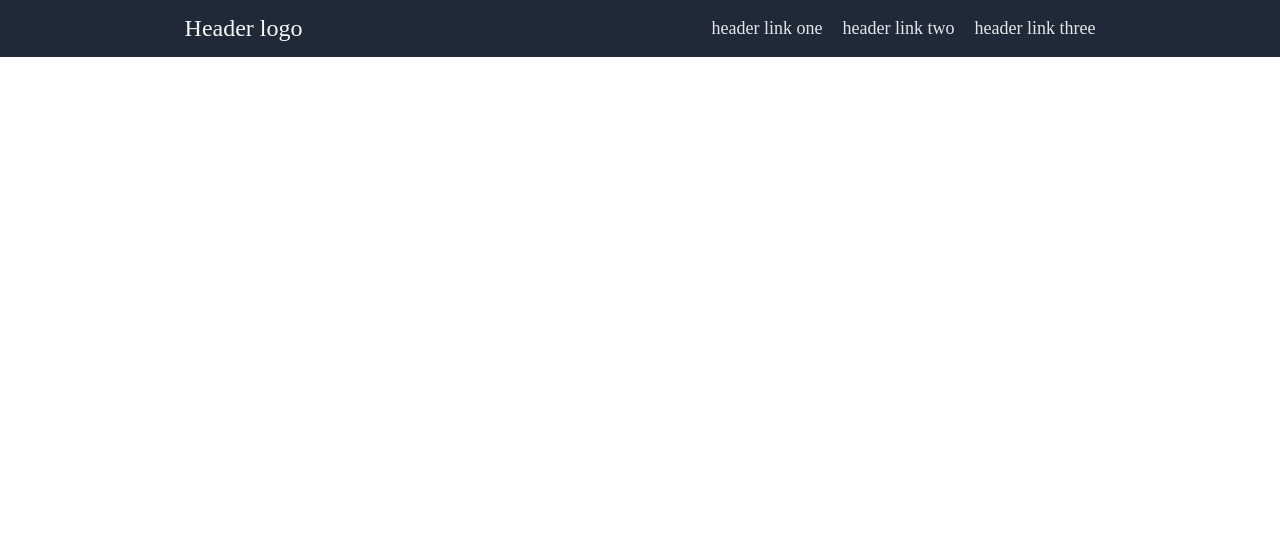
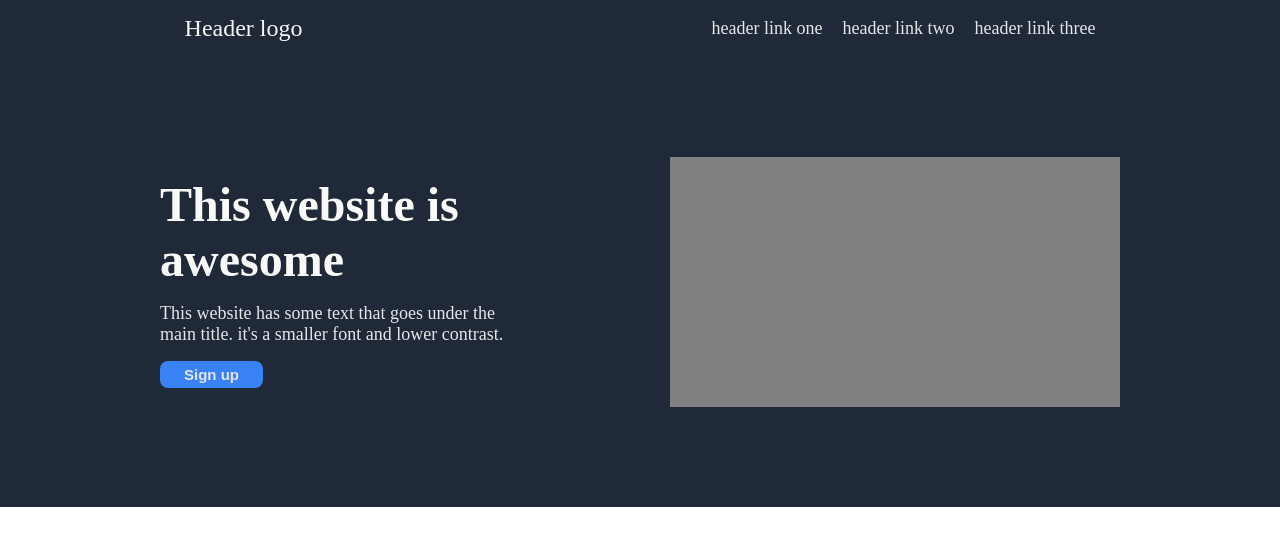
Before and after one commit to ahmedelbrawany/odin-awesome-website, a plain HTML site: page index.html in a window 1280 px wide. Drawn offline with Linux system fonts and the light colour scheme.

Commit message:
Completing section 1 html and css
In this commit I made the following:
    - adding the necessary html elements for section 1.
    - adding styles for the html elements I made.

```diff
--- a/index.html
+++ b/index.html
@@ -10,14 +10,29 @@
         <div class="header">
             <div class="header-logo">Header logo</div>
 
+            <div class="right-links">
+                <ul>
+                    <li><a href="#">header link one</a></li>
+                    <li><a href="#">header link two</a></li>
+                    <li><a href="#">header link three</a></li>
+                </ul>
+            </div>
+
         </div>
-        <div class="right-links">
-            <ul>
-                <li><a href="#">header link one</a></li>
-                <li><a href="#">header link two</a></li>
-                <li><a href="#">header link three</a></li>
-            </ul>
+
+        <div class="sec-1-row">
+            <div class="hero-container">
+                <div class="hero-main-text">This website is awesome</div>
+                <div class="hero-secondary-text">
+                    This website has some text that goes under the main title. it's a smaller font and lower contrast.
+                </div>
+                <button>Sign up</button>
+            </div>
+            <div class="hero-image">
+
+            </div>
         </div>
+
 
     </div>
 
--- a/styles/sec-1-styles.css
+++ b/styles/sec-1-styles.css
@@ -25,12 +25,63 @@ a{
 .sec-1{
     background-color: #1f2937;
     display: flex;
+    flex-flow: column;
+
+}
+
+.header{
+    display: flex;
     justify-content: space-around;
     align-items: center;
-    /*padding: auto 50;*/
+
 }
 
 .header-logo{
     font-size: 24px;
     color: #f9faf8;
 }
+
+.sec-1-row{
+    display: flex;
+    justify-content: space-evenly;
+    align-items: center;
+
+    margin: 100px 0;
+}
+
+.hero-container{
+    display: flex;
+    flex-flow: column;
+    justify-content: flex-start;
+    align-items: flex-start;
+    gap: 16px;
+}
+
+.hero-main-text{
+    font-size: 48px;
+    font-weight: bolder;
+    color: #f9faf8;
+    width: 300px;
+}
+
+.hero-secondary-text{
+    font-size: 18px;
+    color: #e5e7eb;
+    width: 350px;
+}
+
+button{
+    background-color: #3882f6;
+    border: none;
+    border-radius: .5rem;
+    padding: 5px 24px;
+    font-size: 15px;
+    color: #e5e7eb;
+    font-weight: bold;
+}
+
+.hero-image{
+    width: 450px;
+    height: 250px;
+    background-color: gray;
+}
```
